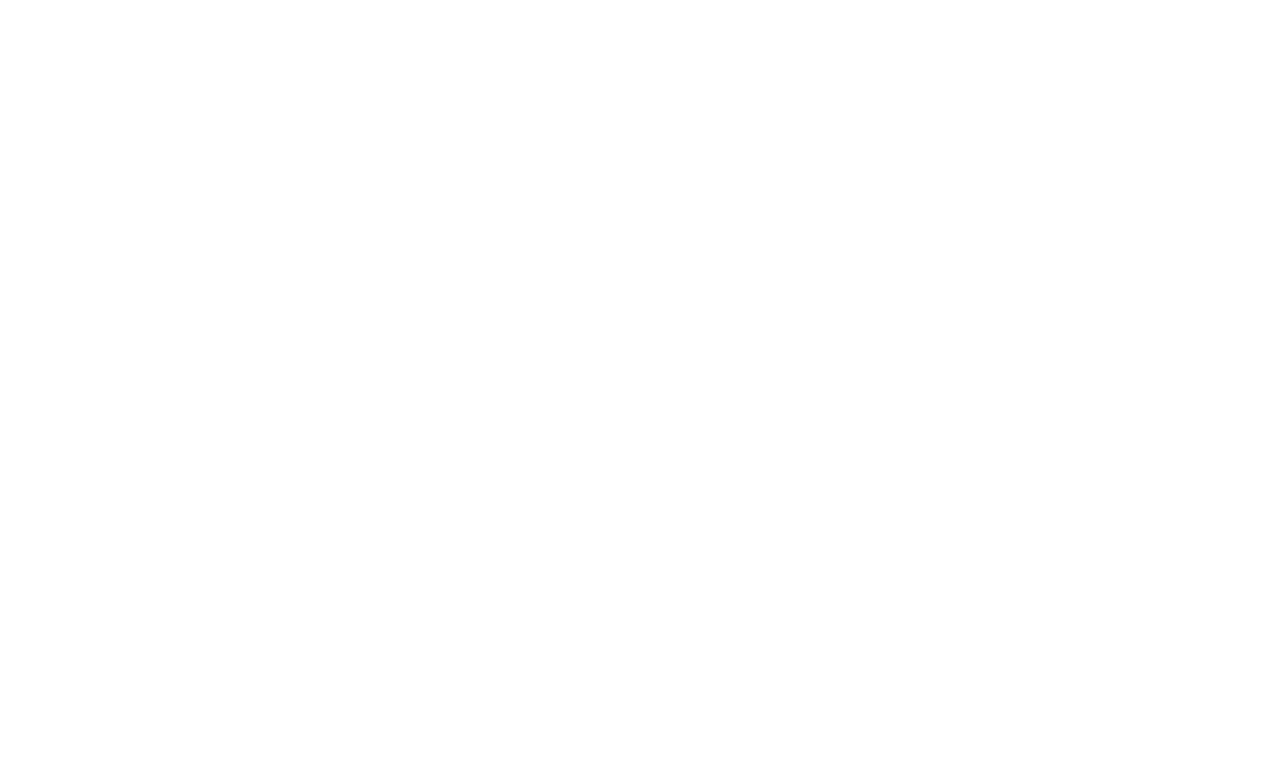
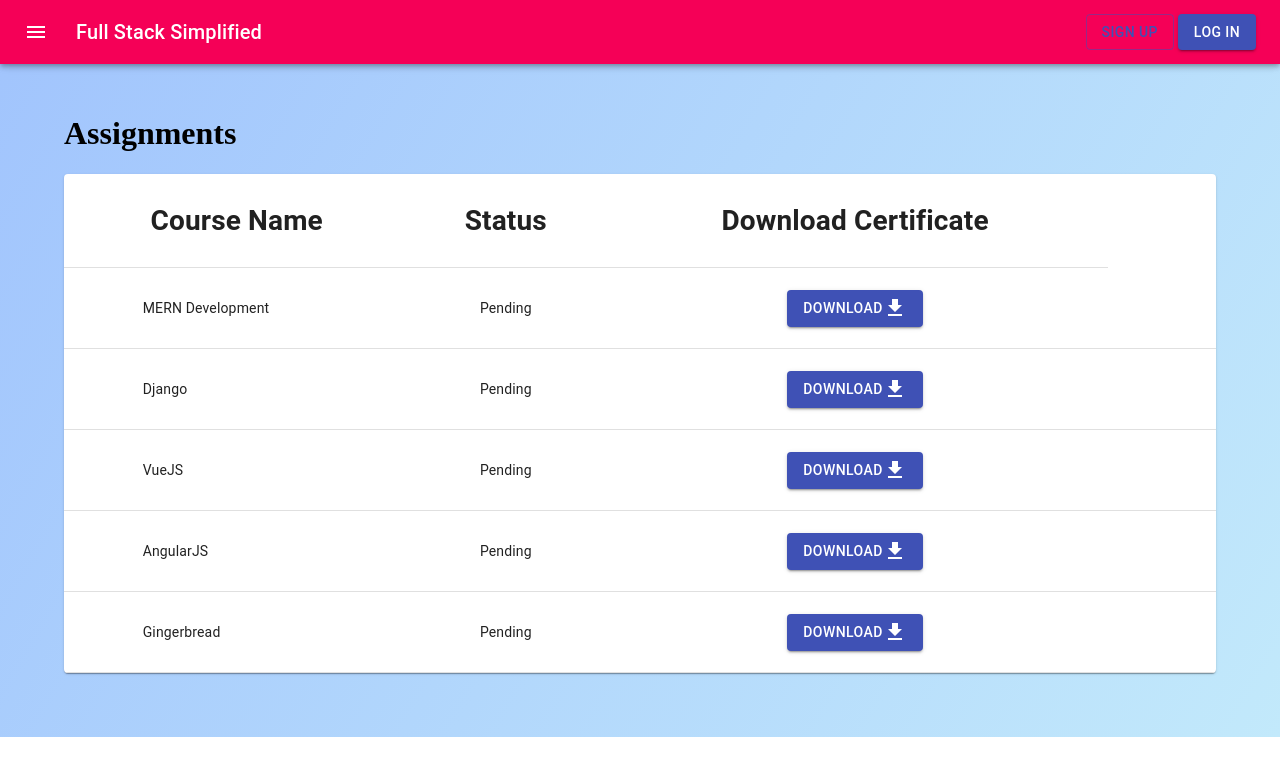
Before and after one commit to raj2729/Full-Stack-Simplified, a React (Create React App) app in the folder frontend/: page /assignments in a window 1280 px wide. Shown: the top 776 px of the page. Built offline with nearby package versions, Linux system fonts and the light colour scheme.

Commit message:
Assignment Page Complete

```diff
--- a/frontend/src/App.js
+++ b/frontend/src/App.js
@@ -6,6 +6,7 @@ import SignIn from "./components/SignIn";
 import SignUp from "./components/SignUp";
 import Home from "./components/Home";
 import CoursePage from "./components/CoursePage";
+import Assignments from "./components/Assignments";
 
 function App() {
   return (
@@ -14,6 +15,7 @@ function App() {
       <Route path="/signin" component={SignIn} exact></Route>
       <Route path="/signup" component={SignUp} exact></Route>
       <Route path="/course/:id" component={CoursePage} exact></Route>
+      <Route path="/assignments" component={Assignments} exact></Route>
     </BrowserRouter>
   );
 }
--- /dev/null
+++ b/frontend/src/components/Assignments.js
@@ -0,0 +1,81 @@
+import React from 'react';
+import { makeStyles } from '@material-ui/core/styles';
+import Table from '@material-ui/core/Table';
+import TableBody from '@material-ui/core/TableBody';
+import TableCell from '@material-ui/core/TableCell';
+import TableContainer from '@material-ui/core/TableContainer';
+import TableHead from '@material-ui/core/TableHead';
+import TableRow from '@material-ui/core/TableRow';
+import Paper from '@material-ui/core/Paper';
+import GetAppIcon from '@material-ui/icons/GetApp';
+import Header from './Header';
+// import {Button} from '@material-ui/core';
+// import Button from '@material-ui/core/Button';
+// or
+import { Button } from '@material-ui/core';
+
+const useStyles = makeStyles({
+
+    table: {
+      minWidth: 650,
+    },
+  });
+
+// const useStyles = makeStyles((theme) => ({
+
+//   }));
+function createData(name, calories, fat, carbs, protein) {
+    return { name, calories, fat, carbs, protein };
+  }
+  const DownloadButton = ()=>{
+      return(<Button variant="contained" color="primary">
+      DOWNLOAD <GetAppIcon />
+    </Button>)
+  }
+
+  const rows = [
+    createData(<p style={{paddingLeft:"20%"}}>MERN Development</p>, <center>Pending</center>, <center><DownloadButton /></center>),
+    createData(<p style={{paddingLeft:"20%"}}>Django</p>, <center>Pending</center>, <center><DownloadButton /></center>),
+    createData(<p style={{paddingLeft:"20%"}}>VueJS</p>, <center>Pending</center>, <center><DownloadButton /></center>),
+    createData(<p style={{paddingLeft:"20%"}}>AngularJS</p>, <center>Pending</center>, <center><DownloadButton /></center>),
+    createData(<p style={{paddingLeft:"20%"}}>Gingerbread</p>, <center>Pending</center>, <center><DownloadButton /></center>),
+  ];
+
+const Assignments = () => {
+    const classes = useStyles();
+
+  return (
+    <div style={{padding: "5%", backgroundImage: "linear-gradient(120deg, #a1c4fd 0%, #c2e9fb 100%)"}}>
+    <Header />
+    <h1 style={{paddingTop:"30px"}}>Assignments</h1>
+    <TableContainer component={Paper}>
+      <Table className={classes.table} aria-label="simple table">
+        <TableHead>
+          <TableRow>
+            <TableCell align="center"><h1>Course Name</h1></TableCell>
+            <TableCell align="center"><h1>Status</h1></TableCell>
+            <TableCell align="center"><h1>Download Certificate</h1></TableCell>
+            {/* <TableCell align="right">Carbs&nbsp;(g)</TableCell>
+            <TableCell align="right">Protein&nbsp;(g)</TableCell> */}
+          </TableRow>
+        </TableHead>
+        <TableBody>
+          {rows.map((row) => (
+            <TableRow key={row.name}>
+              <TableCell component="th" scope="row">
+                {row.name}
+              </TableCell>
+              <TableCell align="right">{row.calories}</TableCell>
+              <TableCell align="right">{row.fat}</TableCell>
+              <TableCell align="right">{row.carbs}</TableCell>
+              <TableCell align="right">{row.protein}</TableCell>
+            </TableRow>
+          ))}
+        </TableBody>
+      </Table>
+    </TableContainer>
+    </div>
+  );
+}
+
+export default Assignments
```
Also changed, not shown: 1 other file (tests, documents, lock files or other folders).
